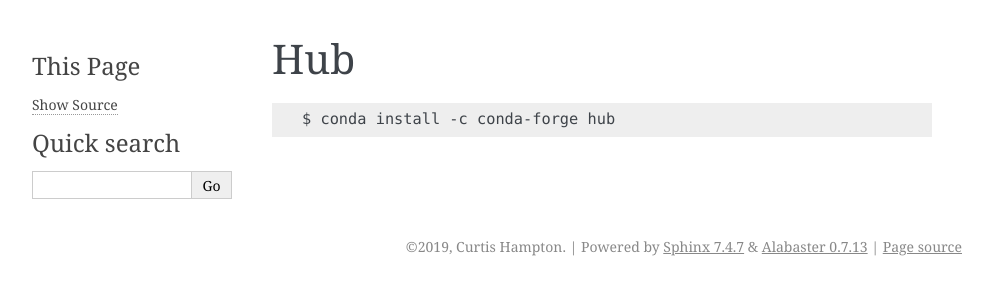
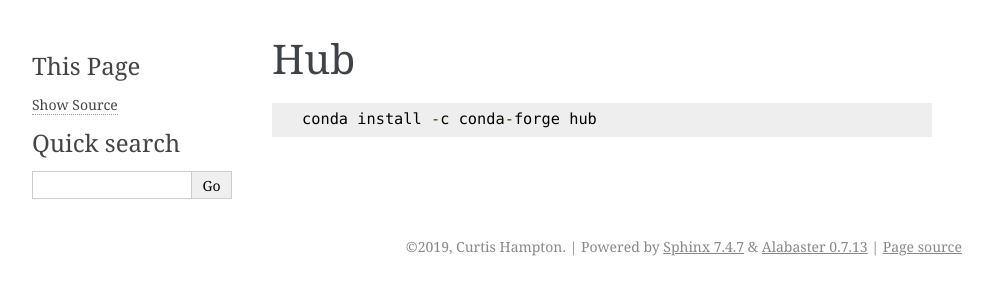
Before and after one commit to CurtLH/gyst, a Sphinx documentation site: the page built from source/install/hub.rst, in a window 1280 px wide. Shown: the top 300 px of the page, without its empty margins (148-1141 px from the left). Built offline with Sphinx 7.4.7, drawn with Linux system fonts in a browser that asks for light colours.

Commit message:
Update hub.rst

```diff
--- a/source/install/hub.rst
+++ b/source/install/hub.rst
@@ -3,4 +3,4 @@ Hub
 
 .. code-block::
 
-   $ conda install -c conda-forge hub
+   conda install -c conda-forge hub
```
